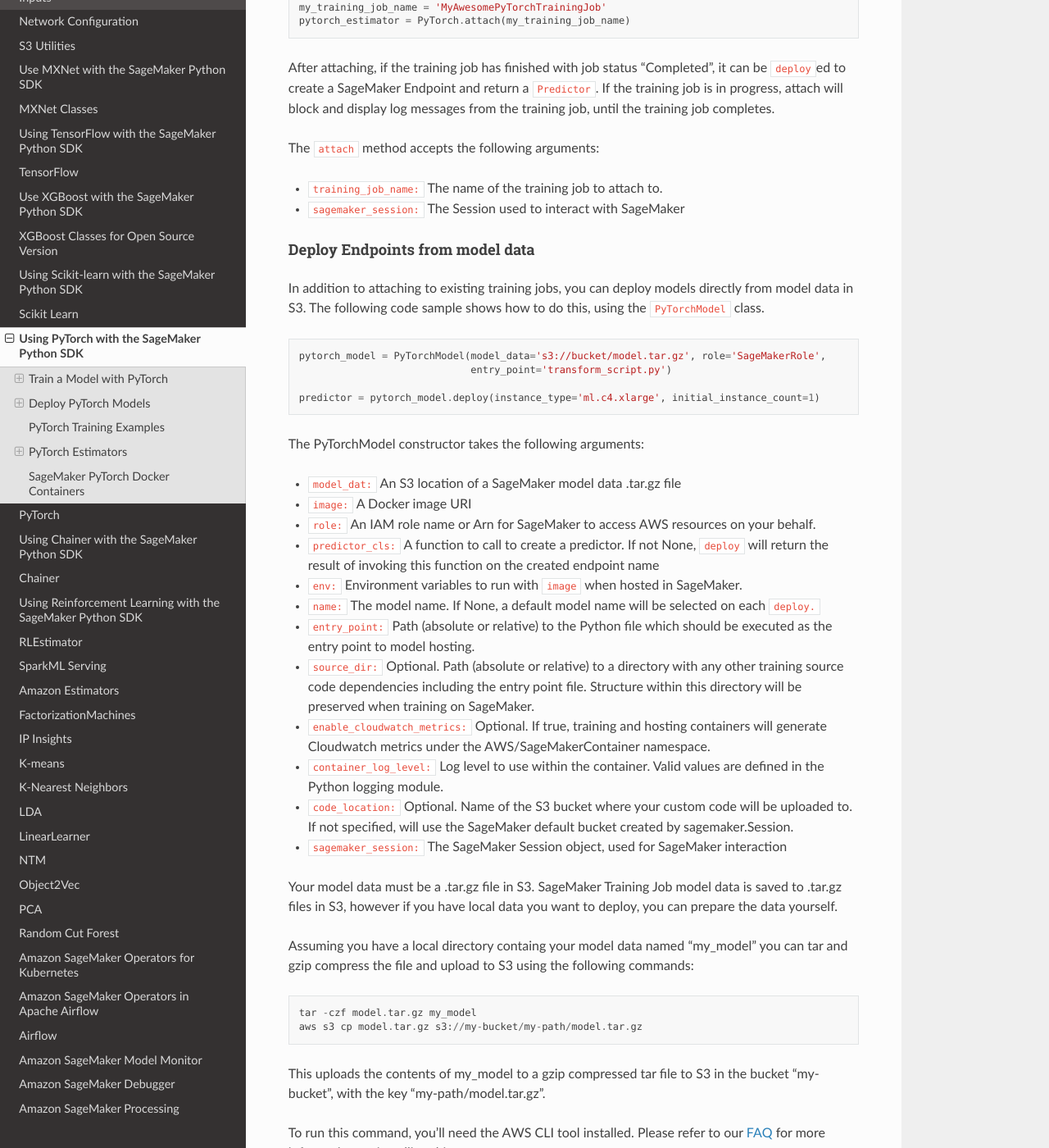
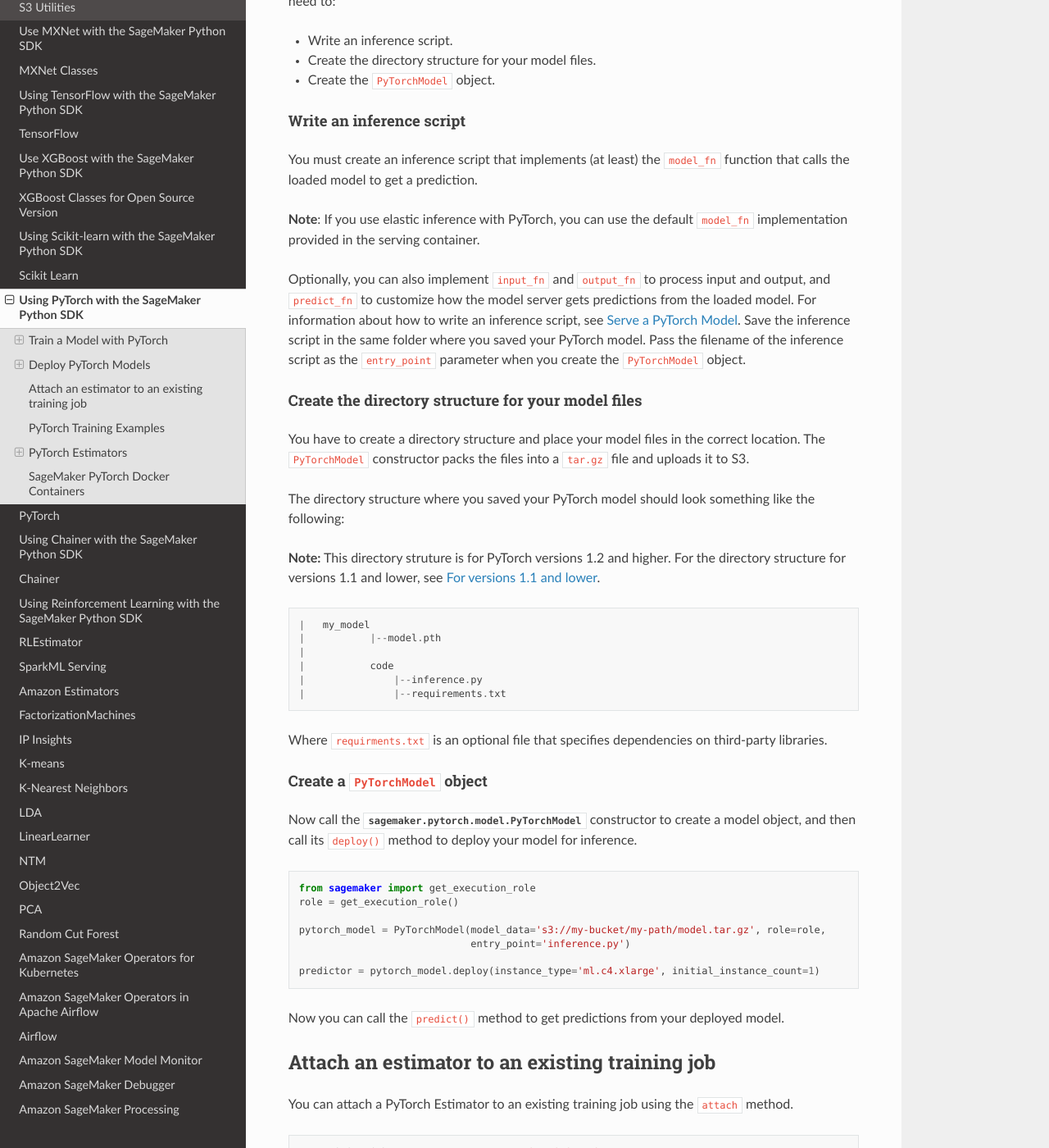
Before and after one commit to Evan-W-ang/sagemaker-python-sdk, a Sphinx documentation site: the page built from doc/using_pytorch.rst, in a window 1280 px wide and 1400 px high, scrolled down 13421 px. Shown: the whole window at 82% size. Built offline with Sphinx 7.4.7 and the Read the Docs theme 2.0.0, drawn with Linux system fonts in a browser that asks for light colours; some of the changed text lies outside the part shown.

Commit message:
documentation: update PyTorch BYOM topic (#1457)

```diff
--- a/doc/using_pytorch.rst
+++ b/doc/using_pytorch.rst
@@ -90,7 +90,7 @@ Note that SageMaker doesn't support argparse actions. If you want to use, for ex
 you need to specify `type` as `bool` in your script and provide an explicit `True` or `False` value for this hyperparameter
 when instantiating PyTorch Estimator.
 
-For more on training environment variables, please visit `SageMaker Containers <https://github.com/aws/sagemaker-containers>`_.
+For more on training environment variables, see the `SageMaker Training Toolkit <https://github.com/aws/sagemaker-training-toolkit/blob/master/ENVIRONMENT_VARIABLES.md>`_.
 
 Save the Model
 --------------
@@ -115,7 +115,7 @@ to a certain filesystem path called ``model_dir``. This value is accessible thro
         with open(os.path.join(args.model_dir, 'model.pth'), 'wb') as f:
             torch.save(model.state_dict(), f)
 
-After your training job is complete, SageMaker will compress and upload the serialized model to S3, and your model data
+After your training job is complete, SageMaker compresses and uploads the serialized model to S3, and your model data
 will be available in the S3 ``output_path`` you specified when you created the PyTorch Estimator.
 
 If you are using Elastic Inference, you must convert your models to the TorchScript format and use ``torch.jit.save`` to save the model.
@@ -566,11 +566,75 @@ The function should return a byte array of data serialized to content_type.
 The default implementation expects ``prediction`` to be a torch.Tensor and can serialize the result to JSON, CSV, or NPY.
 It accepts response content types of "application/json", "text/csv", and "application/x-npy".
 
-Working with Existing Model Data and Training Jobs
-==================================================
 
-Attach to existing training jobs
+Bring your own model
+====================
+
+You can deploy a PyTorch model that you trained outside of SageMaker by using the ``PyTorchModel`` class.
+Typically, you save a PyTorch model as a file with extension ``.pt`` or ``.pth``.
+To do this, you need to:
+
+* Write an inference script.
+* Create the directory structure for your model files.
+* Create the ``PyTorchModel`` object.
+
+Write an inference script
+-------------------------
+
+You must create an inference script that implements (at least) the ``model_fn`` function that calls the loaded model to get a prediction.
+
+**Note**: If you use elastic inference with PyTorch, you can use the default ``model_fn`` implementation provided in the serving container.
+
+Optionally, you can also implement ``input_fn`` and ``output_fn`` to process input and output,
+and ``predict_fn`` to customize how the model server gets predictions from the loaded model.
+For information about how to write an inference script, see `Serve a PyTorch Model <#serve-a-pytorch-model>`_.
+Save the inference script in the same folder where you saved your PyTorch model.
+Pass the filename of the inference script as the ``entry_point`` parameter when you create the ``PyTorchModel`` object.
+
+Create the directory structure for your model files
+---------------------------------------------------
+
+You have to create a directory structure and place your model files in the correct location.
+The ``PyTorchModel`` constructor packs the files into a ``tar.gz`` file and uploads it to S3.
+
+The directory structure where you saved your PyTorch model should look something like the following:
+
+**Note:** This directory struture is for PyTorch versions 1.2 and higher.
+For the directory structure for versions 1.1 and lower,
+see `For versions 1.1 and lower <#for-versions-1.1-and-lower>`_.
+
+::
+
+    |   my_model
+    |           |--model.pth
+    |
+    |           code
+    |               |--inference.py
+    |               |--requirements.txt
+
+Where ``requirments.txt`` is an optional file that specifies dependencies on third-party libraries.
+
+Create a ``PyTorchModel`` object
 --------------------------------
+
+Now call the :class:`sagemaker.pytorch.model.PyTorchModel` constructor to create a model object, and then call its ``deploy()`` method to deploy your model for inference.
+
+.. code:: python
+
+    from sagemaker import get_execution_role
+    role = get_execution_role()
+
+    pytorch_model = PyTorchModel(model_data='s3://my-bucket/my-path/model.tar.gz', role=role,
+                                 entry_point='inference.py')
+
+    predictor = pytorch_model.deploy(instance_type='ml.c4.xlarge', initial_instance_count=1)
+
+
+Now you can call the ``predict()`` method to get predictions from your deployed model.
+
+***********************************************
+Attach an estimator to an existing training job
+***********************************************
 
 You can attach a PyTorch Estimator to an existing training job using the
 ``attach`` method.
@@ -591,69 +655,6 @@ The ``attach`` method accepts the following arguments:
    to.
 -  ``sagemaker_session:`` The Session used
    to interact with SageMaker
-
-Deploy Endpoints from model data
---------------------------------
-
-In addition to attaching to existing training jobs, you can deploy models directly from model data in S3.
-The following code sample shows how to do this, using the ``PyTorchModel`` class.
-
-.. code:: python
-
-    pytorch_model = PyTorchModel(model_data='s3://bucket/model.tar.gz', role='SageMakerRole',
-                                 entry_point='transform_script.py')
-
-    predictor = pytorch_model.deploy(instance_type='ml.c4.xlarge', initial_instance_count=1)
-
-The PyTorchModel constructor takes the following arguments:
-
--  ``model_dat:`` An S3 location of a SageMaker model data
-   .tar.gz file
--  ``image:`` A Docker image URI
--  ``role:`` An IAM role name or Arn for SageMaker to access AWS
-   resources on your behalf.
--  ``predictor_cls:`` A function to
-   call to create a predictor. If not None, ``deploy`` will return the
-   result of invoking this function on the created endpoint name
--  ``env:`` Environment variables to run with
-   ``image`` when hosted in SageMaker.
--  ``name:`` The model name. If None, a default model name will be
-   selected on each ``deploy.``
--  ``entry_point:`` Path (absolute or relative) to the Python file
-   which should be executed as the entry point to model hosting.
--  ``source_dir:`` Optional. Path (absolute or relative) to a
-   directory with any other training source code dependencies including
-   the entry point file. Structure within this directory will be
-   preserved when training on SageMaker.
--  ``enable_cloudwatch_metrics:`` Optional. If true, training
-   and hosting containers will generate Cloudwatch metrics under the
-   AWS/SageMakerContainer namespace.
--  ``container_log_level:`` Log level to use within the container.
-   Valid values are defined in the Python logging module.
--  ``code_location:`` Optional. Name of the S3 bucket where your
-   custom code will be uploaded to. If not specified, will use the
-   SageMaker default bucket created by sagemaker.Session.
--  ``sagemaker_session:`` The SageMaker Session
-   object, used for SageMaker interaction
-
-Your model data must be a .tar.gz file in S3. SageMaker Training Job model data is saved to .tar.gz files in S3,
-however if you have local data you want to deploy, you can prepare the data yourself.
-
-Assuming you have a local directory containg your model data named "my_model" you can tar and gzip compress the file and
-upload to S3 using the following commands:
-
-::
-
-    tar -czf model.tar.gz my_model
-    aws s3 cp model.tar.gz s3://my-bucket/my-path/model.tar.gz
-
-This uploads the contents of my_model to a gzip compressed tar file to S3 in the bucket "my-bucket", with the key
-"my-path/model.tar.gz".
-
-To run this command, you'll need the AWS CLI tool installed. Please refer to our `FAQ`_ for more information on
-installing this.
-
-.. _FAQ: ../../../README.rst#faq
 
 *************************
 PyTorch Training Examples
```
